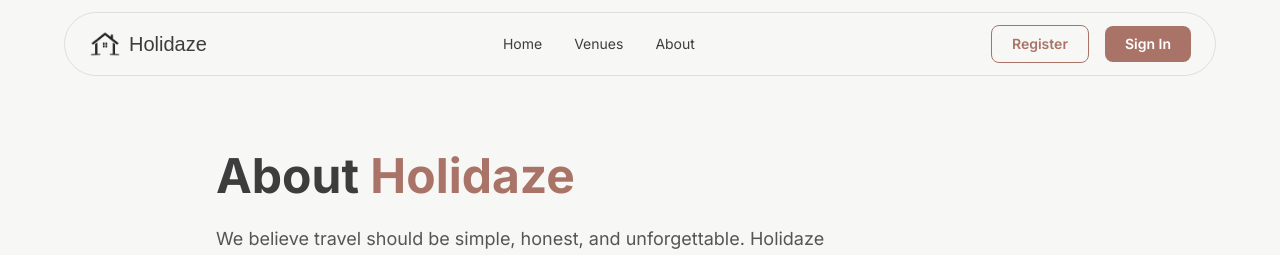
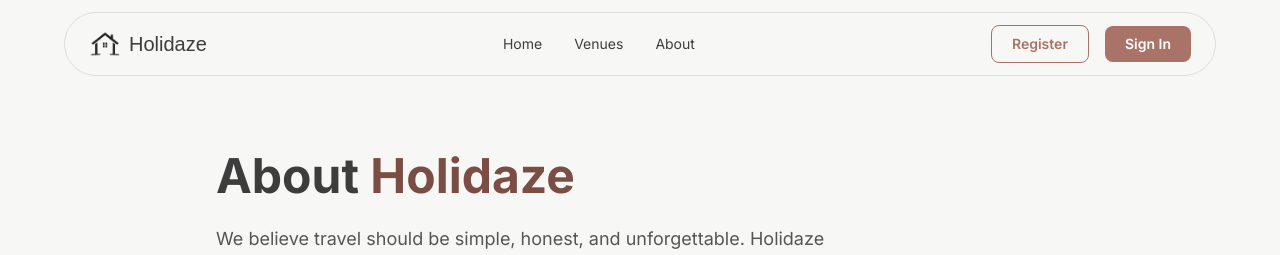
Before and after one commit to TonjeSchjefstad/FED2-PE2-Tonje-Schjefstad, a React (Vite) app: page /about in a window 1280 px wide. Shown: the top 255 px of the page. Built offline with nearby package versions, Linux system fonts and the light colour scheme; no server answers; a web font is replaced by a local one.

Commit message:
Darkened h1 for better contrast

```diff
--- a/src/pages/About.tsx
+++ b/src/pages/About.tsx
@@ -8,7 +8,7 @@ function About() {
     <div className="max-w-4xl mx-auto px-6 py-16">
       <div className="mb-16">
         <h1 className="text-4xl md:text-5xl font-bold text-text-primary mb-6">
-          About <span className="text-brand-primary">Holidaze</span>
+          About <span className="text-button-active">Holidaze</span>
         </h1>
         <p className="text-text-muted text-lg leading-relaxed max-w-2xl">
           We believe travel should be simple, honest, and unforgettable.
```
